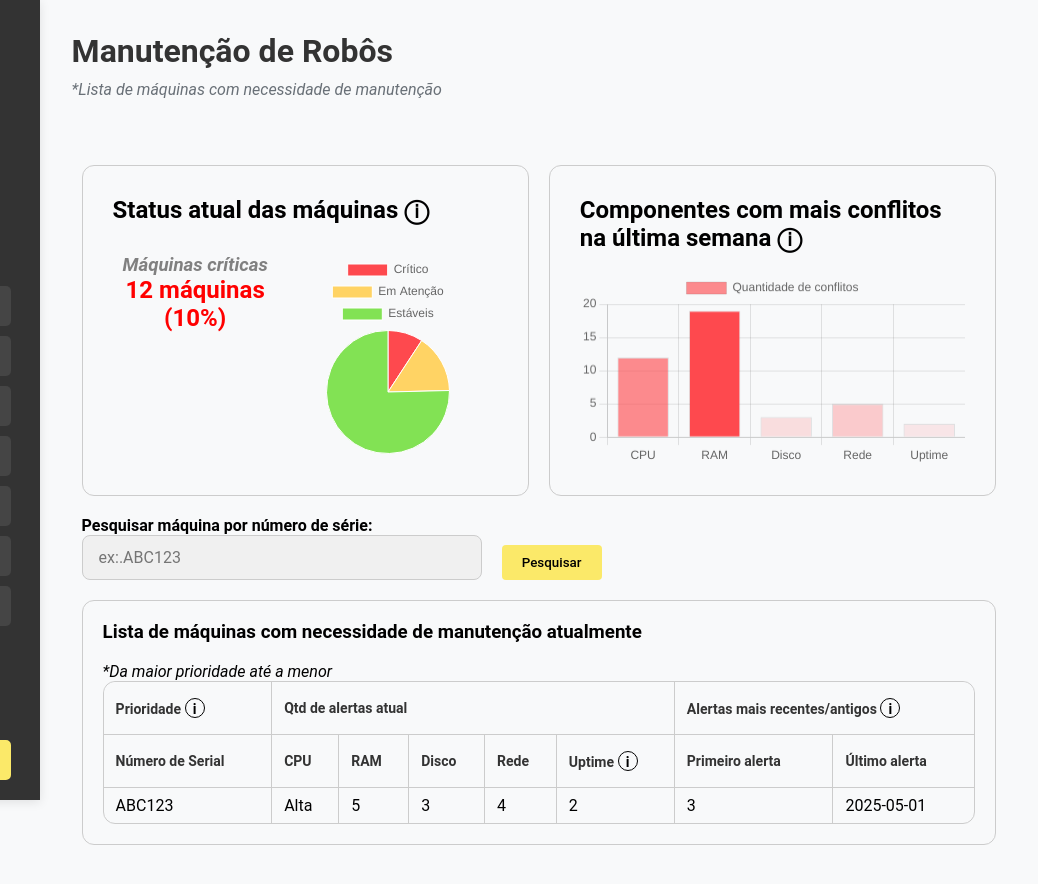
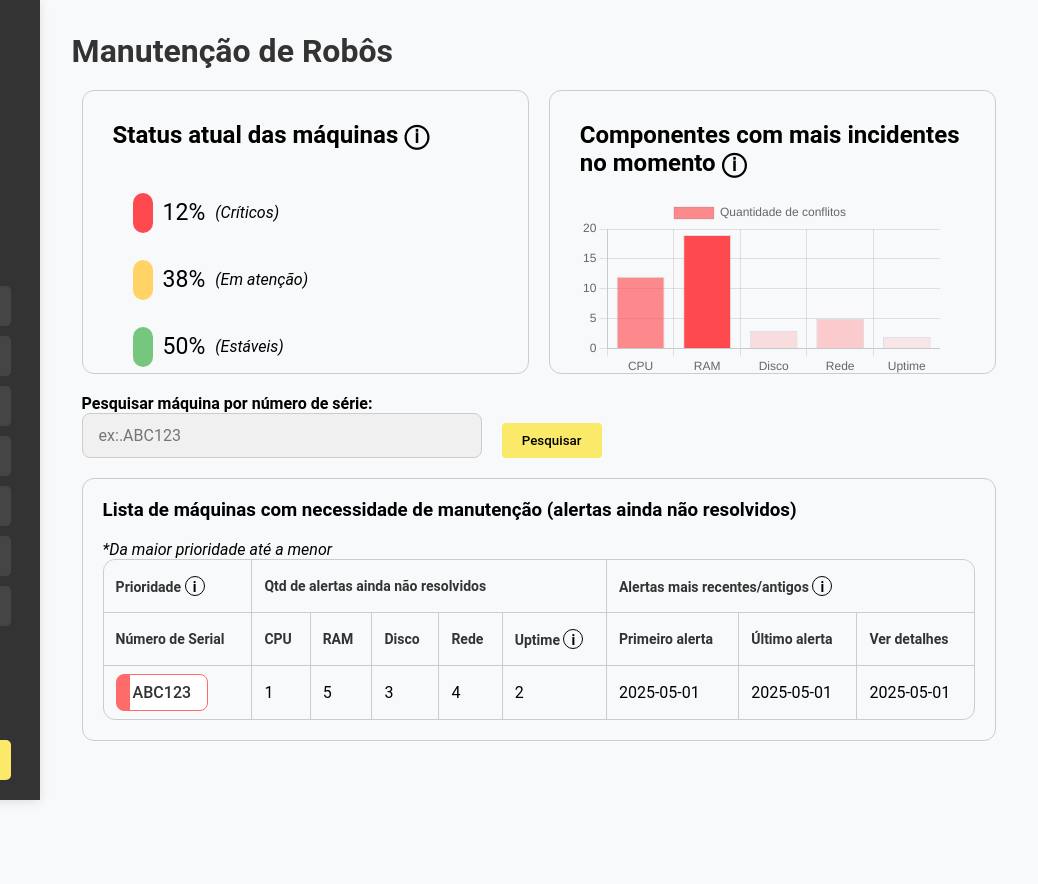
Before and after one commit to Sentinela-G3/aplicacao-web, a website: page public/dashboard/dashManutencao.html in a window 1280 px wide. Shown: the full height of the page, 242-1280 px from the left. After the commit the page ends 800 px from the top, so only its background shows below. Drawn offline with nearby package versions, Linux system fonts and the light colour scheme.

Commit message:
atualizando dash gabi

```diff
--- a/public/css/dashboard_manutencao.css
+++ b/public/css/dashboard_manutencao.css
@@ -126,6 +126,7 @@ body {
 
 .container-kpis{
   display: flex;
+  height: 38vh;
 }
 
 .container-kpi2{
@@ -199,9 +200,6 @@ table tr:last-child td:first-child {
 table tr:last-child td:last-child {
   border-bottom-right-radius: 12px;
 }
-
-
-
 
 .table_head {
   background-color: var(--bg-light);
@@ -504,3 +502,39 @@ button:hover {
   visibility: visible;
   pointer-events: auto;
 }
+
+.grafico{
+  height: 25vh;
+  align-items: center;
+  justify-content: center;
+}
+
+.serial-highlight-red {
+  border: 1px solid #ff6a6a;
+  background: linear-gradient(90deg,rgba(255, 106, 106, 1) 15%, rgba(255, 255, 255, 1) 15%);
+  padding: 8px 16px;
+  border-radius: 8px;
+  color: #333;
+  font-weight: 500;
+  display: inline-block;
+}
+
+.serial-highlight-yellow {
+  border: 1px solid #ff6a6a;
+  background: linear-gradient(90deg,rgba(251, 188, 4, 1) 15%, rgba(255, 255, 255, 1) 15%);
+  padding: 8px 16px;
+  border-radius: 8px;
+  color: #333;
+  font-weight: 500;
+  display: inline-block;
+}
+
+.serial-highlight-green {
+  border: 1px solid #ff6a6a;
+  background: linear-gradient(90deg,rgba(118, 198, 126, 1) 15%, rgba(255, 255, 255, 1) 15%);
+  padding: 8px 16px;
+  border-radius: 8px;
+  color: #333;
+  font-weight: 500;
+  display: inline-block;
+}
--- a/public/dashboard/dashManutencao.html
+++ b/public/dashboard/dashManutencao.html
@@ -11,64 +11,63 @@
   <title>Dashboard | Tempo Real</title>
   <script src="../scripts/animacaoMenuMobile.js"></script>
   <script src="https://cdn.jsdelivr.net/npm/chart.js"></script>
-
-
-
 </head>
 
 <body class="body_dashRealTime" id="dash_RT">
-  <!-- MENU LATERAL-->
   <div class="container_navDashRT" id="container_navDashRT"></div>
-
-  <!-- MENU SUPERIOR MOBILE-->
   <div class="navBar-mobile" id="navBar-mobile"></div>
-
-  <!-- SCRIPT QUE GERA O CONTEUDO DOS MENUS -->
   <script src="../scripts/redirecionamentoMenu.js"></script>
 
   <div class="dashboard">
-    <div class="container">
       <div class="titulo_dashRT">
         <span>
           <b>Manutenção de Robôs</b>
         </span>
-      </div>
-      <div class="subtitulo_dashRT">
-        <span>
-          <i>*Lista de máquinas com necessidade de manutenção</i>
-        </span>
-      </div>
     </div>
 
     <div class="container-kpis">
       <div class="container-kpi">
         <div class="tooltip-container">
-          <i><span class="tooltip2">% de máquinas que estão com conflitos no momento</span></i>
+          <i><span class="tooltip2">Classificação baseada na quantidade de alertas não resolvidos por máquina</span></i>
           <h2>
             Status <span class="text">atual</span> das máquinas ⓘ
         </div>
         </h2>
         <div class="container-kpi-box">
           <div>
-            <h3 style="color: gray;"><i>Máquinas críticas</i></h3>
-            <h2 style="color: red;"><span></span> 12 máquinas (<span>10%</span>)</h2>
-          </div>
+            <!-- <h3 style="color: gray;"><i>Máquinas críticas</i></h3>
+            <h2 style="color: red;"><span></span> 12 máquinas (<span>10%</span>)</h2> -->
+            <div style="display: flex; align-items: center; border-radius: 100%;">
+              <div style="height: 40px; background-color: rgb(254, 73, 78); border-radius: 50px;">
+              </div>
+              <div style="font-size: 23px;">12%</div> <i>(Críticos)</i>
+            </div>
 
-          <div>
-            <canvas id="myChart2" style="height: 100px;"></canvas>
+            <div style="display: flex; align-items: center;">
+              <div style="height: 40px; background-color: rgb(255, 211, 100); border-radius: 50px;">
+              </div>
+              <div style="font-size: 23px;">38%</div> <i>(Em atenção)</i>
+            </div>
+
+            <div style="display: flex; align-items: center;">
+              <div style="height: 40px; background-color: rgba(118, 198, 126); border-radius: 50px;">
+              </div>
+              <div style="font-size: 23px;">50%</div> <i>(Estáveis)</i>
+            </div>
+
           </div>
         </div>
       </div>
 
       <div class="container-kpi2">
         <div class="tooltip-container">
-          <i><span class="tooltip2">Quantidade de alertas não resolvido por componente</span></i>
+          <i><span class="tooltip2">Quantidade de máquinas com alertas não resolvido por componente</span></i>
           <h2>
-            Componentes com mais <span class="text">conflitos</span> na última semana ⓘ
+            Componentes com mais <span class="text">incidentes</span> no momento ⓘ
         </div>
         </h2>
 
-        <div>
+        <div class="grafico">
           <canvas id="myChart"></canvas>
         </div>
       </div>
@@ -83,7 +82,7 @@
     </div>
 
     <div class="container-table">
-      <h3>Lista de máquinas com necessidade de manutenção atualmente</h3> <br>
+      <h3>Lista de máquinas com necessidade de manutenção (alertas ainda não resolvidos)</h3> <br>
       <span><i>*Da maior prioridade até a menor</i></span>
       <table class="table">
         <thead class="table_head">
@@ -91,14 +90,14 @@
             <th rowspan="1">Prioridade
               <div class="tooltip">
                 <div class="icon">i</div>
-                <div class="tooltiptext">Quantidade de alertas que passaram do tempo de resolução por máquina</div>
+                <div class="tooltiptext">Por quantidade de alertas críticos, médios e comuns</div>
               </div>
             </th>
-            <th colspan="5">Qtd de alertas atual</th>
-            <th colspan="2">Alertas mais recentes/antigos
+            <th colspan="5">Qtd de alertas ainda não resolvidos</th>
+            <th colspan="3">Alertas mais recentes/antigos
               <div class="tooltip">
                 <div class="icon">i</div>
-                <div class="tooltiptext">Indicará se o alerta está dentro do tempo de resolução</div>
+                <div class="tooltiptext">Indica se o alerta está dentro do tempo de resolução</div>
               </div>
             </th>
           </tr>
@@ -116,17 +115,21 @@
             </th>
             <th>Primeiro alerta</th>
             <th>Último alerta</th>
+            <th>Ver detalhes</th>
           </tr>
         </thead>
         <tbody>
           <tr>
-            <td>ABC123</td>
-            <td>Alta</td>
+            <td>
+              <span class="serial-highlight-red">ABC123</span>
+            </td>
+            <td>1</td>
             <td>5</td>
             <td>3</td>
             <td>4</td>
             <td>2</td>
-            <td>3</td>
+            <td>2025-05-01</td>
+            <td>2025-05-01</td>
             <td>2025-05-01</td>
           </tr>
         </tbody>
@@ -221,22 +224,5 @@
   });
 
 
-  const ctx2 = document.getElementById('myChart2');
 
-  new Chart(ctx2, {
-    type: 'pie',
-    data: {
-      labels: ['Crítico', 'Em Atenção', 'Estáveis'],
-      datasets: [{
-        label: 'qtd de máquinas',
-        data: [12, 20, 98],
-        backgroundColor: [
-          'rgb(254, 73, 78)',
-          'rgb(255, 211, 100)',
-          'rgb(130, 226, 84)'
-        ],
-        borderWidth: 1
-      }]
-    }
-  });
 </script>
```
Also changed, not shown: 1 other file.
